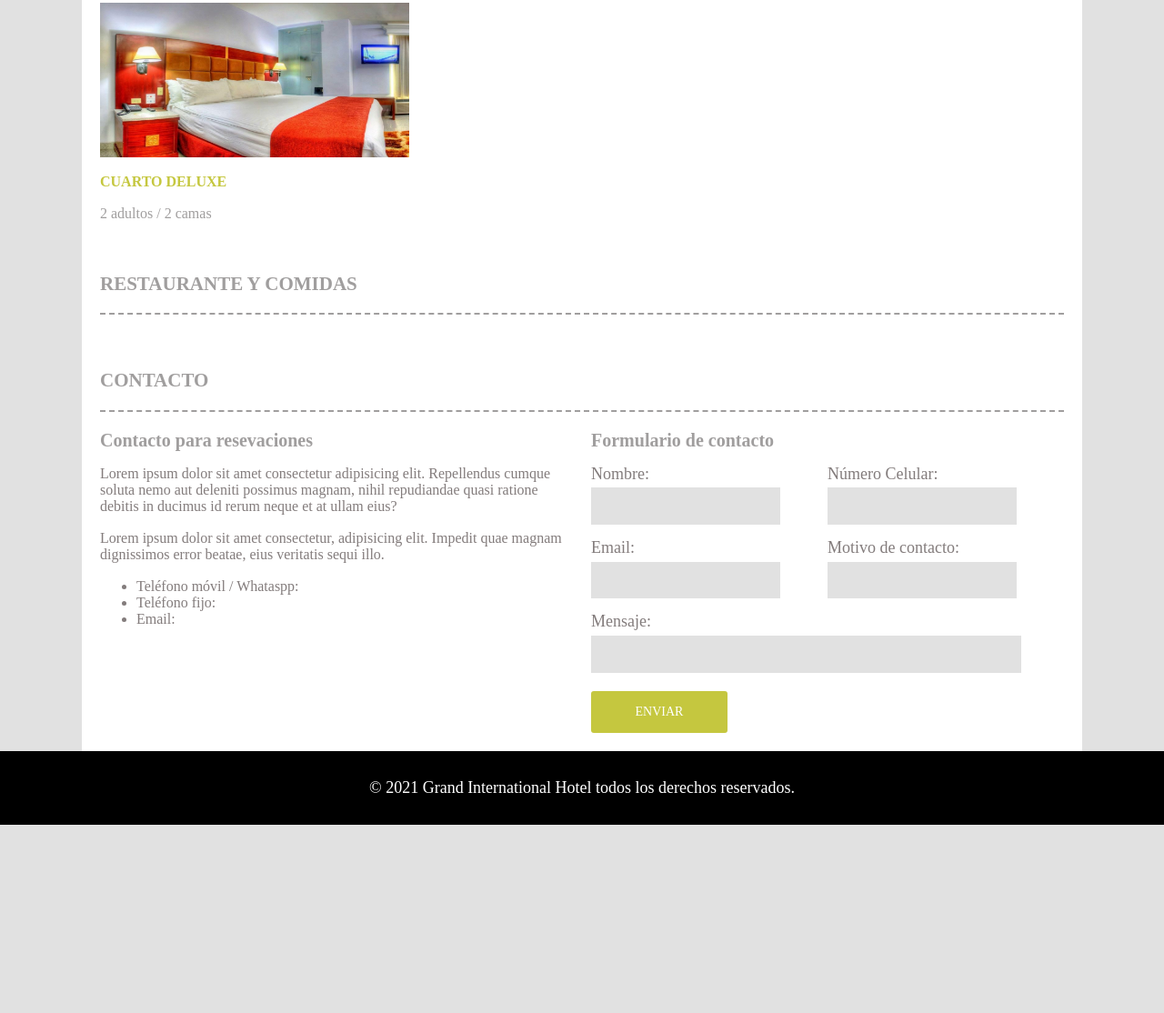
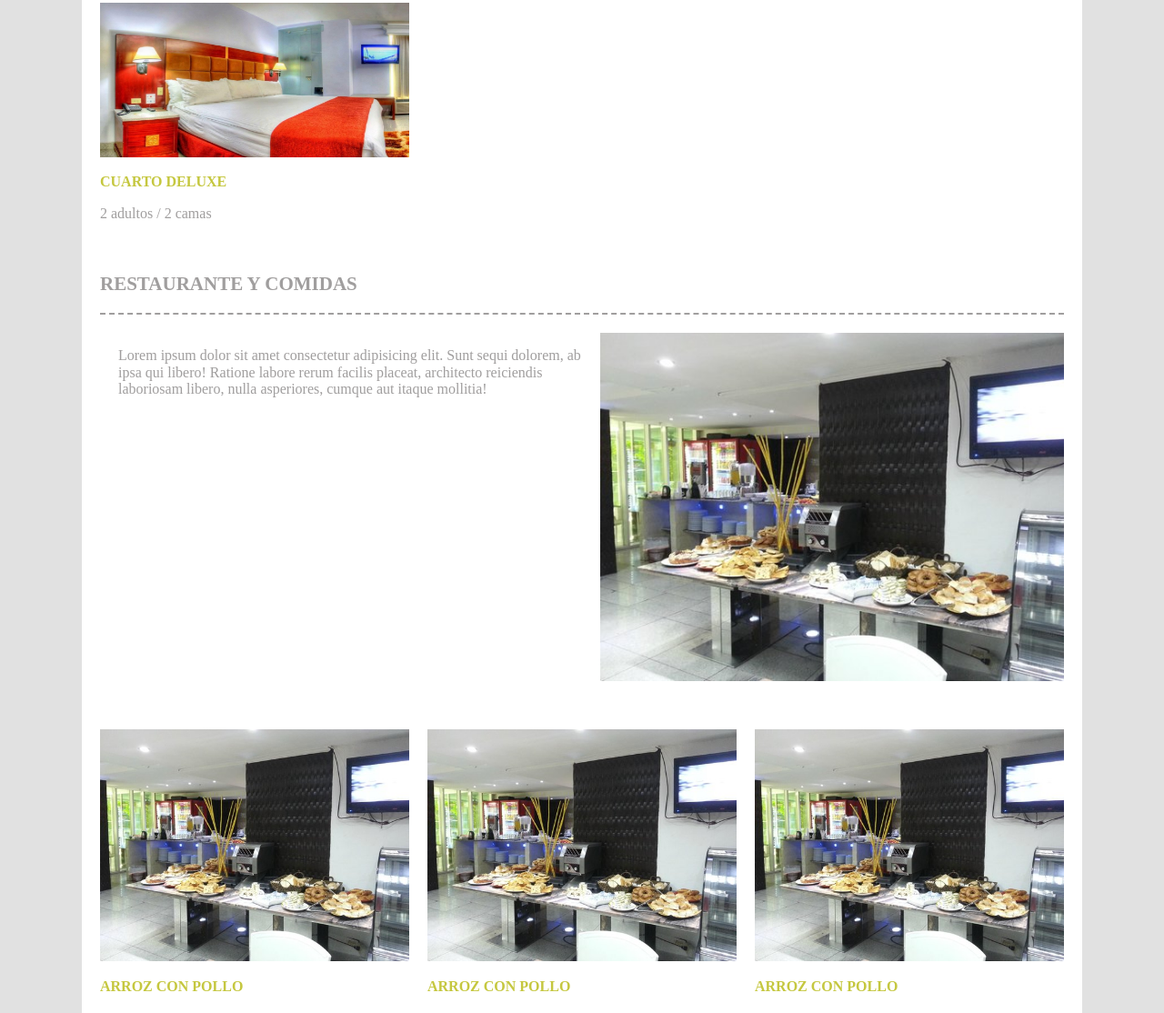
Before and after one commit to 4Ny3L0/pagina-hotel, a plain HTML site: page index.html in a window 1280 px wide. Shown: the part 1761-2875 px from the top of the page at 91% size. Before the commit the page ends 2668 px from the top, so only its background shows below. Drawn offline with Linux system fonts and the light colour scheme.

Commit message:
agregando la seccion de restaurante

```diff
--- a/css/style.css
+++ b/css/style.css
@@ -276,6 +276,23 @@ body{
 
 
 /*Seccion de Restaurantes y comidas*/
+@media (min-width: 768px){
+    .contenedor__restaurante {
+        display: flex;
+        flex-direction: row-reverse;
+        gap: 2rem;
+    }
+    .texto, .imagen{
+        flex: 0 0 calc(50% - 2rem);
+    }
+
+    .galeria-platillos{
+        display: grid;
+        grid-template-columns: repeat(3 , 1fr);
+        column-gap: 2rem;
+        margin-top: 5rem;
+    }
+}
 
 
 
@@ -400,10 +417,11 @@ select:-webkit-autofill:focus {
 /* Volver arriba */
 .flecha{
     display:none;
+    z-index: 99;
 }
 .go-up{
     position:fixed;
-    z-index: 98;
+    z-index: 99;
     width: 4rem;
     height: 4rem;
     display: block;
@@ -428,9 +446,9 @@ select:-webkit-autofill:focus {
 .go-up a{
     text-decoration: none;
     color: var(--blanco);
-    z-index: 999;
+    z-index: 98;
     width: 4rem;
-    height: 4rem;
+    height: 3rem;
     margin: 0;
     padding:0;
 }
--- a/index.html
+++ b/index.html
@@ -37,8 +37,8 @@
       </div>
     </header>
     <main class="contenido-principal container">
-      <div class="flecha">
-        <a href="#inicio" class="scrollable2">
+      <div class="flecha" data-href-link="#inicio">
+        <a href="#inicio" class="scrollable2" data-href-link="#inicio">
           <i class="fas fa-arrow-up" data-href-link="#inicio"></i>
         </a>
       </div>
@@ -163,11 +163,45 @@
       <!-- Fin sección  -->
 
       <!-- Secccion de comidas y restaurante -->
-      <div class="contenedor__comidas padding-seccions-2" id="comidas">
+      <section class="contenedor__comidas padding-seccions-2" id="comidas">
         <h2 class="no-margin border-dashed content-title">
           Restaurante y comidas
         </h2>
-      </div>
+
+        <div class="contenedor__restaurante">
+          <div class="imagen">
+            <img
+              src="img/comida.jpg"
+              alt="grand international hotel restaurante"
+            />
+          </div>
+          <div class="texto">
+            <p class="contenedor__description__text">
+              Lorem ipsum dolor sit amet consectetur adipisicing elit. Sunt
+              sequi dolorem, ab ipsa qui libero! Ratione labore rerum facilis
+              placeat, architecto reiciendis laboriosam libero, nulla
+              asperiores, cumque aut itaque mollitia!
+            </p>
+          </div>
+        </div>
+
+        <div class="galeria-platillos">
+          <div class="platillo">
+            <img src="img/comida.jpg" alt="platillo" />
+            <h3 class="titulo-h3">arroz con pollo</h3>
+          </div>
+
+          <div class="platillo">
+            <img src="img/comida.jpg" alt="platillo" />
+            <h3 class="titulo-h3">arroz con pollo</h3>
+          </div>
+
+          <div class="platillo">
+            <img src="img/comida.jpg" alt="platillo" />
+            <h3 class="titulo-h3">arroz con pollo</h3>
+          </div>
+        </div>
+      </section>
 
       <!-- Fin seccion de comidas y restaurante -->
 
@@ -240,3 +274,6 @@
     <script src="js/app.js"></script>
   </body>
 </html>
+<!--
+anualidad 75$
+1.91% pasa fecha corte de -->
--- a/js/app.js
+++ b/js/app.js
@@ -5,7 +5,7 @@ document.addEventListener("DOMContentLoaded", function () {
 
 function navigation() {
   const enlaces = document.querySelectorAll(".scrollable");
-  const flecha = document.querySelector(".scrollable2");
+  const flecha = document.querySelector(".flecha");
   enlaces.forEach(function (enlace) {
     enlace.addEventListener("click", function (e) {
       e.preventDefault();
```
